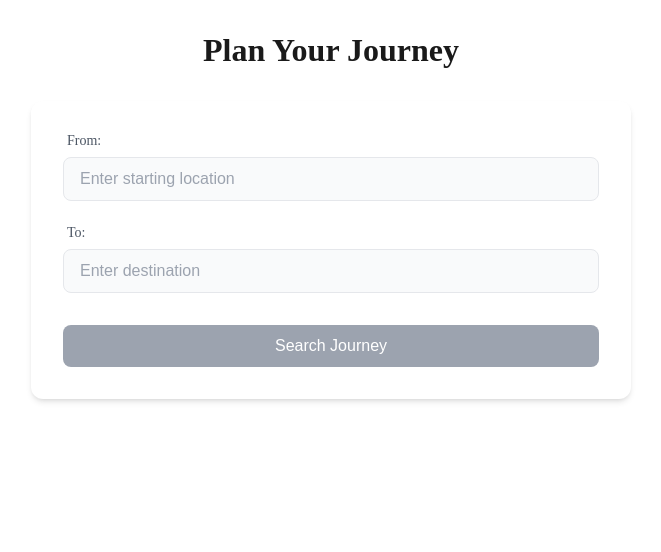
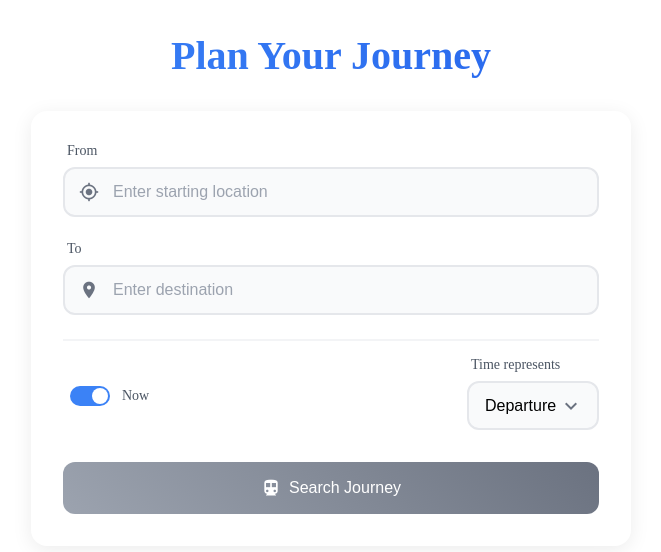
Before and after one commit to Les-Cavistes/project-semester-2-front, a SvelteKit app: page /journey in a window 1280 px wide. Shown: the top 552 px of the page, without its empty margins (309-970 px from the left). Built offline with nearby package versions, Linux system fonts and the light colour scheme.

Commit message:
[5] (feat on poc) Journey WIP, date and time added.

```diff
--- a/package.json
+++ b/package.json
@@ -24,5 +24,10 @@
 	"dependencies": {
 		"axios": "^1.7.9",
 		"zod": "^3.24.2"
+	},
+	"pnpm": {
+		"onlyBuiltDependencies": [
+			"esbuild"
+		]
 	}
 }
--- a/src/routes/journey/+page.svelte
+++ b/src/routes/journey/+page.svelte
@@ -8,6 +8,9 @@
   let to: string = '';
   let fromSuggestions: TPlaces['places'] = [];
   let toSuggestions: TPlaces['places'] = [];
+  let datetime: string;
+  let datetimeRepresents: 'departure' | 'arrival' = 'departure';
+  let useNow: boolean = true;
 
   // Add a reference to the "to" input
   let toInput: HTMLInputElement;
@@ -81,6 +84,16 @@
     }
   };
 
+  // Helper to format datetime to YYYYMMDDTHHMMSS
+  const formatDatetime = (date: Date): string => {
+    return date.toISOString().replace(/[-:]/g, '').slice(0, 15);
+  };
+
+  // Initialize datetime to current time
+  $: if (useNow) {
+    datetime = formatDatetime(new Date());
+  }
+
   const handleSubmit = () => {
     if (!canSubmit) return;
 
@@ -88,13 +101,17 @@
     const fromPlace = fromSuggestions.find(suggestion => suggestion.name === from);
     const toPlace = toSuggestions.find(suggestion => suggestion.name === to);
 
-
     if (!fromPlace || !toPlace) {
       console.error('Invalid place selection');
       return;
     }
 
-    console.log('Searching journey from', fromPlace, 'to', toPlace);
+    console.log('Searching journey:', {
+      from: fromPlace,
+      to: toPlace,
+      datetime: useNow ? formatDatetime(new Date()) : datetime,
+      datetimeRepresents
+    });
   };
 </script>
 
@@ -102,8 +119,10 @@
   <h1>Plan Your Journey</h1>
 
   <div class="route-inputs">
-    <div class="input-group">
-      <label for="from">From:</label>
+    <div class="input-group from-group">
+      <label for="from">From</label>
+      <div class="input-wrapper">
+        <span class="material-icons">my_location</span>
         <input
           type="text"
           id="from"
@@ -113,16 +132,18 @@
           use:debounce={{ callback: handleFromChange, delay: 100 }}
           on:input={handleFromInput}
         />
+      </div>
       <datalist id="from-suggestions">
         {#each fromSuggestions as suggestion}
-          <option value={suggestion.name}>
-          </option>
+          <option value={suggestion.name}></option>
         {/each}
       </datalist>
     </div>
 
-    <div class="input-group">
-      <label for="to">To:</label>
+    <div class="input-group to-group">
+      <label for="to">To</label>
+      <div class="input-wrapper">
+        <span class="material-icons">location_on</span>
         <input
           type="text"
           id="to"
@@ -133,12 +154,57 @@
           use:debounce={{ callback: handleToChange, delay: 100 }}
           on:input={handleToInput}
         />
+      </div>
       <datalist id="to-suggestions">
         {#each toSuggestions as suggestion}
-          <option value={suggestion.name}>
-          </option>
+          <option value={suggestion.name}></option>
         {/each}
       </datalist>
+    </div>
+
+    <div class="datetime-group">
+      <div class="datetime-controls">
+        <div class="checkbox-group">
+          <label class="toggle" for="use-now">
+            <input
+              type="checkbox"
+              id="use-now"
+              bind:checked={useNow}
+            />
+            <span class="toggle-slider"></span>
+            <span class="toggle-label">Now</span>
+          </label>
+        </div>
+
+        <div class="input-group compact">
+          <label for="datetime-represents">Time represents</label>
+          <div class="select-wrapper">
+            <select
+              id="datetime-represents"
+              bind:value={datetimeRepresents}
+            >
+              <option value="departure">Departure</option>
+              <option value="arrival">Arrival</option>
+            </select>
+            <span class="material-icons">expand_more</span>
+          </div>
+        </div>
+      </div>
+
+      {#if !useNow}
+        <div class="input-group">
+          <label for="datetime">Date and Time</label>
+          <div class="input-wrapper">
+            <span class="material-icons">schedule</span>
+            <input
+              type="datetime-local"
+              id="datetime"
+              bind:value={datetime}
+              step="60"
+            />
+          </div>
+        </div>
+      {/if}
     </div>
 
     <button
@@ -146,10 +212,15 @@
       on:click={handleSubmit}
       disabled={!canSubmit}
     >
+      <span class="material-icons">directions_transit</span>
       Search Journey
     </button>
   </div>
 </div>
+
+<svelte:head>
+  <link href="https://fonts.googleapis.com/icon?family=Material+Icons" rel="stylesheet">
+</svelte:head>
 
 <style lang="scss">
   .journey-container {
@@ -158,11 +229,14 @@
     padding: 0 1rem;
 
     h1 {
-      font-size: 2rem;
-      font-weight: 600;
+      font-size: 2.5rem;
+      font-weight: 700;
       color: #1a1a1a;
       margin-bottom: 2rem;
       text-align: center;
+      background: linear-gradient(45deg, #3b82f6, #2563eb);
+      -webkit-background-clip: text;
+      -webkit-text-fill-color: transparent;
     }
   }
 
@@ -172,49 +246,14 @@
     gap: 1.5rem;
     background: #ffffff;
     padding: 2rem;
-    border-radius: 12px;
-    box-shadow: 0 4px 6px -1px rgb(0 0 0 / 0.1), 0 2px 4px -2px rgb(0 0 0 / 0.1);
-
-    .submit-button {
-      margin-top: 0.5rem;
-      padding: 0.75rem 1.5rem;
-      background-color: #3b82f6;
-      color: white;
-      border: none;
-      border-radius: 8px;
-      font-size: 1rem;
-      font-weight: 500;
-      cursor: pointer;
-      transition: all 0.2s ease;
+    border-radius: 16px;
+    box-shadow: 0 4px 20px rgba(0, 0, 0, 0.08);
+    backdrop-filter: blur(10px);
+    transition: all 0.3s ease;
 
     &:hover {
-        background-color: #2563eb;
-        transform: translateY(-1px);
-        box-shadow: 0 4px 6px -1px rgb(59 130 246 / 0.2);
-      }
-
-      &:active {
-        transform: translateY(0);
-        box-shadow: none;
-      }
-
-      &:focus {
-        outline: none;
-        box-shadow: 0 0 0 3px rgba(59, 130, 246, 0.3);
-      }
-
-      &:disabled {
-        background-color: #9ca3af;
-        cursor: not-allowed;
-        transform: none;
-        box-shadow: none;
-
-        &:hover {
-          background-color: #9ca3af;
-          transform: none;
-          box-shadow: none;
-        }
-      }
+      transform: translateY(-2px);
+      box-shadow: 0 6px 24px rgba(0, 0, 0, 0.12);
     }
   }
 
@@ -230,10 +269,23 @@
       margin-left: 0.25rem;
     }
 
+    .input-wrapper {
+      position: relative;
+      display: flex;
+      align-items: center;
+
+      .material-icons {
+        position: absolute;
+        left: 1rem;
+        color: #6b7280;
+        font-size: 1.25rem;
+      }
+
       input {
-      padding: 0.75rem 1rem;
-      border: 1.5px solid #e5e7eb;
-      border-radius: 8px;
+        width: 100%;
+        padding: 0.875rem 1rem 0.875rem 3rem;
+        border: 2px solid #e5e7eb;
+        border-radius: 12px;
         font-size: 1rem;
         transition: all 0.2s ease;
         background-color: #f9fafb;
@@ -249,19 +301,161 @@
         &:focus {
           outline: none;
           border-color: #3b82f6;
-        box-shadow: 0 0 0 3px rgba(59, 130, 246, 0.1);
+          box-shadow: 0 0 0 4px rgba(59, 130, 246, 0.1);
           background-color: #ffffff;
         }
       }
     }
 
-  // Media query for smaller screens
+    &.compact {
+      .select-wrapper {
+        position: relative;
+        display: flex;
+        align-items: center;
+
+        select {
+          width: 100%;
+          padding: 0.875rem 2.5rem 0.875rem 1rem;
+          border: 2px solid #e5e7eb;
+          border-radius: 12px;
+          font-size: 1rem;
+          background-color: #f9fafb;
+          appearance: none;
+          cursor: pointer;
+          transition: all 0.2s ease;
+
+          &:hover {
+            border-color: #d1d5db;
+          }
+
+          &:focus {
+            outline: none;
+            border-color: #3b82f6;
+            box-shadow: 0 0 0 4px rgba(59, 130, 246, 0.1);
+            background-color: #ffffff;
+          }
+        }
+
+        .material-icons {
+          position: absolute;
+          right: 1rem;
+          color: #6b7280;
+          pointer-events: none;
+        }
+      }
+    }
+  }
+
+  .datetime-group {
+    display: flex;
+    flex-direction: column;
+    gap: 1rem;
+    padding-top: 1rem;
+    border-top: 2px solid #f3f4f6;
+
+    .datetime-controls {
+      display: flex;
+      justify-content: space-between;
+      align-items: center;
+      gap: 1rem;
+    }
+  }
+
+  .toggle {
+    position: relative;
+    display: inline-flex;
+    align-items: center;
+    cursor: pointer;
+
+    input {
+      opacity: 0;
+      width: 0;
+      height: 0;
+
+      &:checked + .toggle-slider {
+        background-color: #3b82f6;
+        &:before {
+          transform: translateX(1.25rem);
+        }
+      }
+    }
+
+    .toggle-slider {
+      position: relative;
+      width: 2.5rem;
+      height: 1.25rem;
+      background-color: #e5e7eb;
+      border-radius: 1rem;
+      transition: all 0.2s ease;
+
+      &:before {
+        content: '';
+        position: absolute;
+        height: 1rem;
+        width: 1rem;
+        left: 0.125rem;
+        bottom: 0.125rem;
+        background-color: white;
+        border-radius: 50%;
+        transition: all 0.2s ease;
+      }
+    }
+
+    .toggle-label {
+      margin-left: 0.75rem;
+      font-size: 0.875rem;
+      color: #4b5563;
+    }
+  }
+
+  .submit-button {
+    display: flex;
+    align-items: center;
+    justify-content: center;
+    gap: 0.5rem;
+    margin-top: 0.5rem;
+    padding: 1rem 1.5rem;
+    background: linear-gradient(45deg, #3b82f6, #2563eb);
+    color: white;
+    border: none;
+    border-radius: 12px;
+    font-size: 1rem;
+    font-weight: 500;
+    cursor: pointer;
+    transition: all 0.2s ease;
+
+    .material-icons {
+      font-size: 1.25rem;
+    }
+
+    &:hover {
+      transform: translateY(-1px);
+      box-shadow: 0 4px 12px rgba(59, 130, 246, 0.3);
+    }
+
+    &:active {
+      transform: translateY(0);
+    }
+
+    &:disabled {
+      background: linear-gradient(45deg, #9ca3af, #6b7280);
+      cursor: not-allowed;
+      transform: none;
+      box-shadow: none;
+
+      &:hover {
+        transform: none;
+        box-shadow: none;
+      }
+    }
+  }
+
   @media (max-width: 480px) {
     .journey-container {
       margin: 1rem auto;
 
       h1 {
-        font-size: 1.5rem;
+        font-size: 2rem;
         margin-bottom: 1.5rem;
       }
     }
@@ -270,12 +464,16 @@
       padding: 1.5rem;
     }
 
-    .input-group input {
-      padding: 0.625rem 0.875rem;
+    .datetime-group {
+      .datetime-controls {
+        flex-direction: column;
+        align-items: flex-start;
+        gap: 0.75rem;
       }
 
-    .route-inputs .submit-button {
-      padding: 0.625rem 1.25rem;
+      .input-group.compact {
+        width: 100%;
+      }
     }
   }
 </style>
```
Lines whose indentation alone changed are shown as unchanged.
